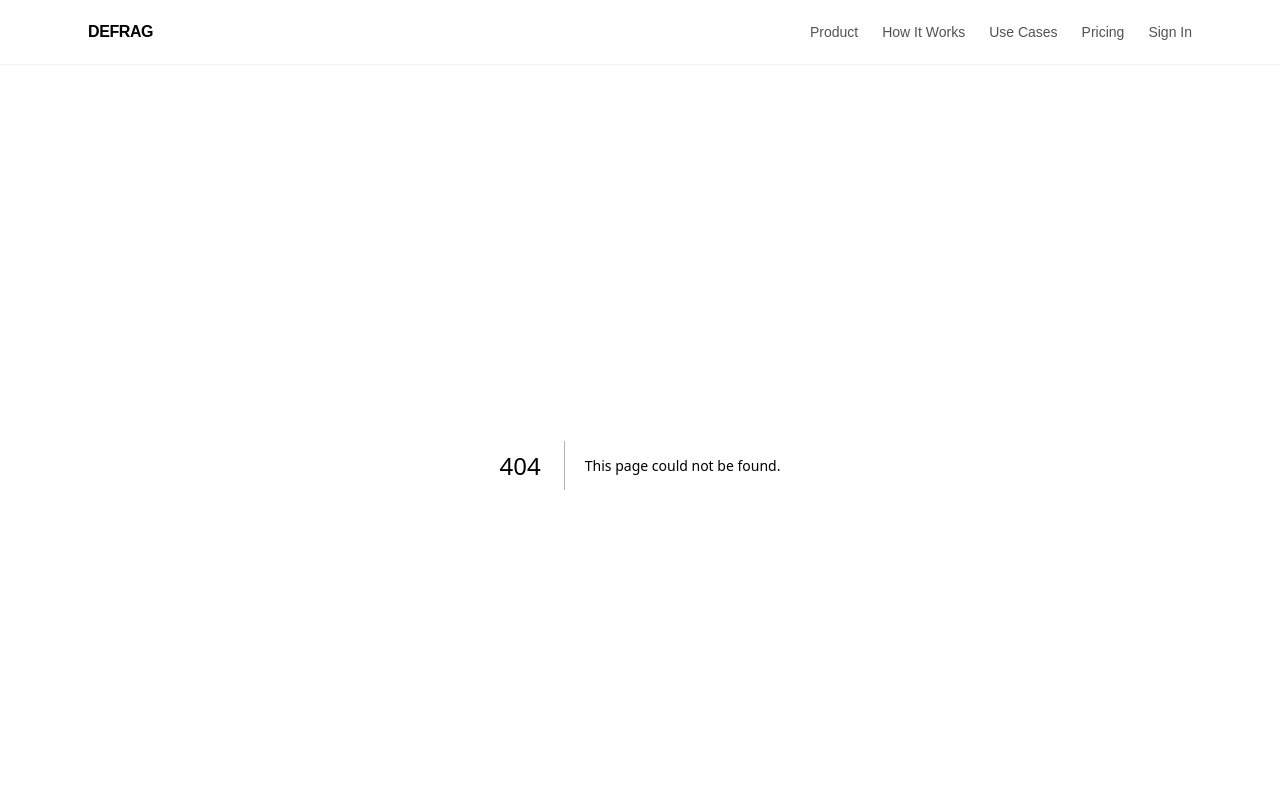
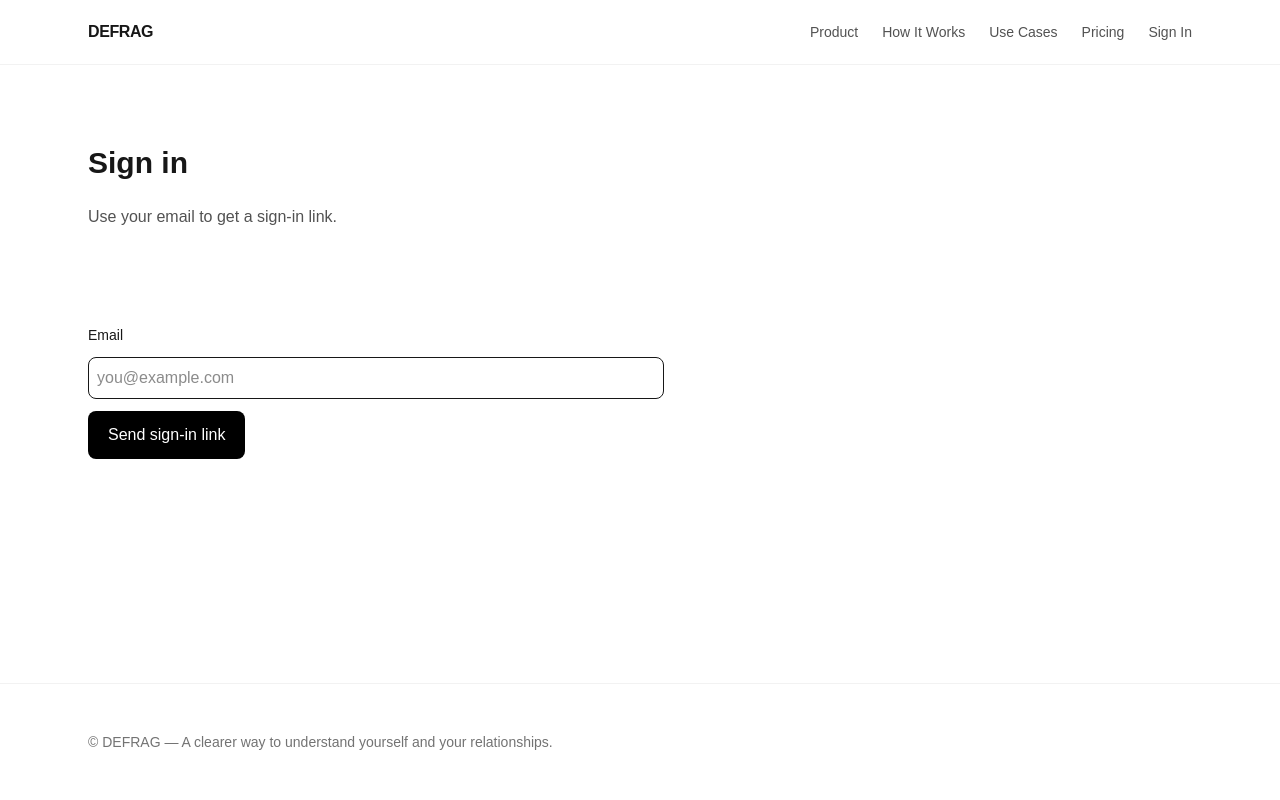
Before and after one commit to cjo93/nextjs-boilerplate, a Next.js app: page /login in a window 1280 px wide. Before the commit this address had no page. Shown: the top 800 px of the page. Built offline with nearby package versions, Linux system fonts and the light colour scheme; no server answers.

Commit message:
DEF-8 Wire Supabase auth

```diff
--- /dev/null
+++ b/app/auth/callback/route.ts
@@ -0,0 +1,40 @@
+import { NextResponse, type NextRequest } from "next/server";
+import { createServerClient } from "@supabase/ssr";
+import type { CookieOptions } from "@supabase/ssr";
+import { getSupabaseConfig } from "@/lib/supabase/config";
+
+export async function GET(request: NextRequest) {
+  const { searchParams, origin } = request.nextUrl;
+  const code = searchParams.get("code");
+  const redirectTo = searchParams.get("redirectTo") ?? "/app";
+
+  if (!code) {
+    return NextResponse.redirect(new URL("/login", request.url));
+  }
+
+  const { url, anonKey } = getSupabaseConfig();
+  if (!url || !anonKey) {
+    return NextResponse.redirect(new URL("/login", request.url));
+  }
+
+  const response = NextResponse.redirect(
+    new URL(redirectTo.startsWith("/") ? redirectTo : "/app", origin)
+  );
+
+  const supabase = createServerClient(url, anonKey, {
+    cookies: {
+      getAll() {
+        return request.cookies.getAll();
+      },
+      setAll(cookiesToSet: Array<{ name: string; value: string; options: CookieOptions }>) {
+        cookiesToSet.forEach(({ name, value, options }) => {
+          response.cookies.set(name, value, options);
+        });
+      },
+    },
+  });
+
+  await supabase.auth.exchangeCodeForSession(code);
+
+  return response;
+}
--- /dev/null
+++ b/app/login/actions.ts
@@ -0,0 +1,23 @@
+"use server";
+
+import { createSupabaseServerClient } from "@/lib/supabase/server";
+
+export async function requestMagicLink(email: string): Promise<{
+  ok: boolean;
+  message: string;
+}> {
+  const supabase = await createSupabaseServerClient();
+
+  const { error } = await supabase.auth.signInWithOtp({
+    email,
+    options: {
+      emailRedirectTo: `${process.env.NEXT_PUBLIC_APP_URL ?? "http://localhost:3000"}/auth/callback`,
+    },
+  });
+
+  if (error) {
+    return { ok: false, message: error.message };
+  }
+
+  return { ok: true, message: "Check your email for a sign-in link." };
+}
--- /dev/null
+++ b/app/login/page.tsx
@@ -0,0 +1,39 @@
+import { redirect } from "next/navigation";
+import { PageShell } from "@/components/system/page-shell";
+import { SectionShell } from "@/components/system/section-shell";
+import { createSupabaseServerClient } from "@/lib/supabase/server";
+import { LoginPanel } from "./panel";
+
+export default async function LoginPage({
+  searchParams,
+}: {
+  searchParams?: Promise<Record<string, string | string[] | undefined>>;
+}) {
+  const params = (await searchParams) ?? {};
+  const redirectToRaw = params.redirectTo;
+  const redirectTo =
+    typeof redirectToRaw === "string" && redirectToRaw.startsWith("/")
+      ? redirectToRaw
+      : "/app";
+
+  const supabase = await createSupabaseServerClient();
+  const { data } = await supabase.auth.getUser();
+  if (data.user) {
+    redirect(redirectTo);
+  }
+
+  return (
+    <PageShell>
+      <SectionShell>
+        <h1 className="text-3xl font-semibold">Sign in</h1>
+        <p className="text-neutral-600 max-w-2xl">
+          Use your email to get a sign-in link.
+        </p>
+      </SectionShell>
+
+      <SectionShell className="max-w-xl">
+        <LoginPanel redirectTo={redirectTo} />
+      </SectionShell>
+    </PageShell>
+  );
+}
--- /dev/null
+++ b/app/login/panel.tsx
@@ -0,0 +1,43 @@
+"use client";
+
+import { useState, useTransition } from "react";
+import { requestMagicLink } from "./actions";
+
+export function LoginPanel({ redirectTo }: { redirectTo: string }) {
+  const [email, setEmail] = useState("");
+  const [message, setMessage] = useState<string | null>(null);
+  const [pending, startTransition] = useTransition();
+
+  const onSubmit = (e: React.FormEvent) => {
+    e.preventDefault();
+    setMessage(null);
+
+    startTransition(async () => {
+      const result = await requestMagicLink(email.trim());
+      setMessage(result.message);
+    });
+  };
+
+  return (
+    <form onSubmit={onSubmit} className="space-y-3">
+      <label className="block text-sm">Email</label>
+      <input
+        type="email"
+        required
+        value={email}
+        onChange={(e) => setEmail(e.target.value)}
+        className="w-full border rounded-lg p-2"
+        placeholder="you@example.com"
+      />
+      <button
+        type="submit"
+        disabled={pending}
+        className="px-5 py-3 bg-black text-white rounded-lg disabled:opacity-60"
+      >
+        {pending ? "Sending…" : "Send sign-in link"}
+      </button>
+      <input type="hidden" name="redirectTo" value={redirectTo} />
+      {message ? <p className="text-sm text-neutral-600">{message}</p> : null}
+    </form>
+  );
+}
--- /dev/null
+++ b/lib/supabase/browser.ts
@@ -0,0 +1,12 @@
+import { createBrowserClient } from "@supabase/ssr";
+import type { SupabaseClient } from "@supabase/supabase-js";
+import { getSupabaseConfig } from "./config";
+
+export function createSupabaseBrowserClient(): SupabaseClient {
+  const { url, anonKey } = getSupabaseConfig();
+  if (!url || !anonKey) {
+    throw new Error("Missing Supabase env vars.");
+  }
+
+  return createBrowserClient(url, anonKey);
+}
--- /dev/null
+++ b/lib/supabase/config.ts
@@ -0,0 +1,8 @@
+export function getSupabaseConfig(): {
+  url: string | null;
+  anonKey: string | null;
+} {
+  const url = process.env.NEXT_PUBLIC_SUPABASE_URL ?? null;
+  const anonKey = process.env.NEXT_PUBLIC_SUPABASE_ANON_KEY ?? null;
+  return { url, anonKey };
+}
--- /dev/null
+++ b/lib/supabase/server.ts
@@ -0,0 +1,30 @@
+import { createServerClient } from "@supabase/ssr";
+import type { CookieOptions } from "@supabase/ssr";
+import type { SupabaseClient } from "@supabase/supabase-js";
+import { cookies } from "next/headers";
+import { getSupabaseConfig } from "./config";
+
+export async function createSupabaseServerClient(): Promise<SupabaseClient> {
+  const cookieStore = await cookies();
+  const { url, anonKey } = getSupabaseConfig();
+  if (!url || !anonKey) {
+    throw new Error("Missing Supabase env vars.");
+  }
+
+  return createServerClient(url, anonKey, {
+    cookies: {
+      getAll() {
+        return cookieStore.getAll();
+      },
+      setAll(cookiesToSet: Array<{ name: string; value: string; options: CookieOptions }>) {
+        try {
+          cookiesToSet.forEach(({ name, value, options }) =>
+            cookieStore.set(name, value, options)
+          );
+        } catch {
+          // Ignore when called from a Server Component.
+        }
+      },
+    },
+  });
+}
--- a/package.json
+++ b/package.json
@@ -16,6 +16,8 @@
   },
   "dependencies": {
     "@prisma/client": "^6.7.0",
+    "@supabase/ssr": "^0.6.1",
+    "@supabase/supabase-js": "^2.49.1",
     "@vercel/speed-insights": "^2.0.0",
     "next": "16.2.4",
     "openai": "^4.104.0",
--- /dev/null
+++ b/proxy.ts
@@ -0,0 +1,47 @@
+import { NextResponse, type NextRequest } from "next/server";
+import { createServerClient } from "@supabase/ssr";
+import type { CookieOptions } from "@supabase/ssr";
+
+export async function proxy(request: NextRequest) {
+  const { pathname, search } = request.nextUrl;
+
+  const url = process.env.NEXT_PUBLIC_SUPABASE_URL;
+  const anonKey = process.env.NEXT_PUBLIC_SUPABASE_ANON_KEY;
+
+  if (!url || !anonKey) {
+    return NextResponse.redirect(
+      new URL(`/login?redirectTo=${encodeURIComponent(pathname + search)}`, request.url)
+    );
+  }
+
+  const response = NextResponse.next({ request });
+
+  const supabase = createServerClient(url, anonKey, {
+    cookies: {
+      getAll() {
+        return request.cookies.getAll();
+      },
+      setAll(cookiesToSet: Array<{ name: string; value: string; options: CookieOptions }>) {
+        cookiesToSet.forEach(({ name, value, options }) => {
+          response.cookies.set(name, value, options);
+        });
+      },
+    },
+  });
+
+  const {
+    data: { user },
+  } = await supabase.auth.getUser();
+
+  if (!user) {
+    const redirectUrl = new URL("/login", request.url);
+    redirectUrl.searchParams.set("redirectTo", pathname + search);
+    return NextResponse.redirect(redirectUrl);
+  }
+
+  return response;
+}
+
+export const config = {
+  matcher: ["/app/:path*"],
+};
```
Also changed, not shown: 1 other file (tests, documents, lock files or other folders).
